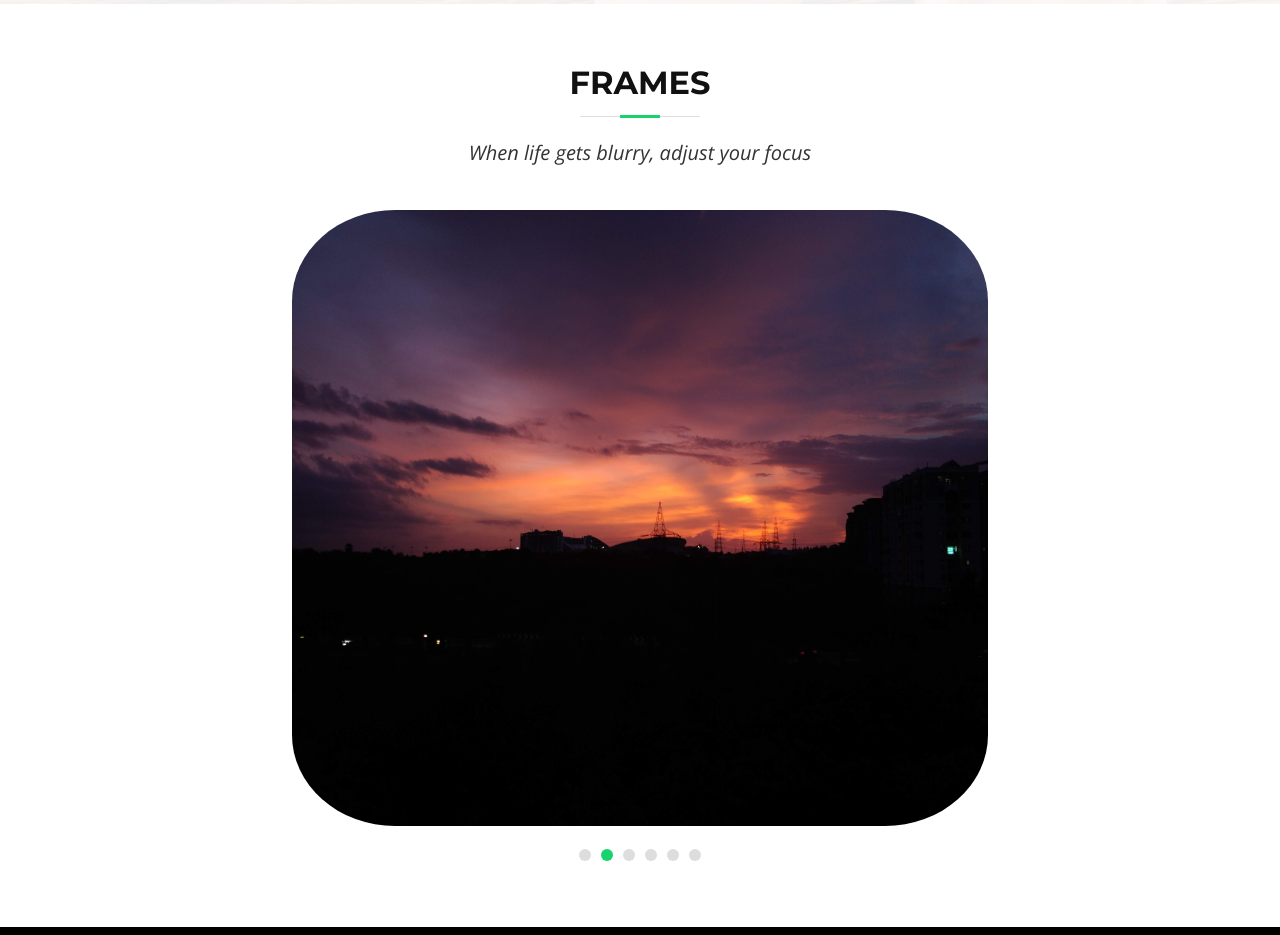
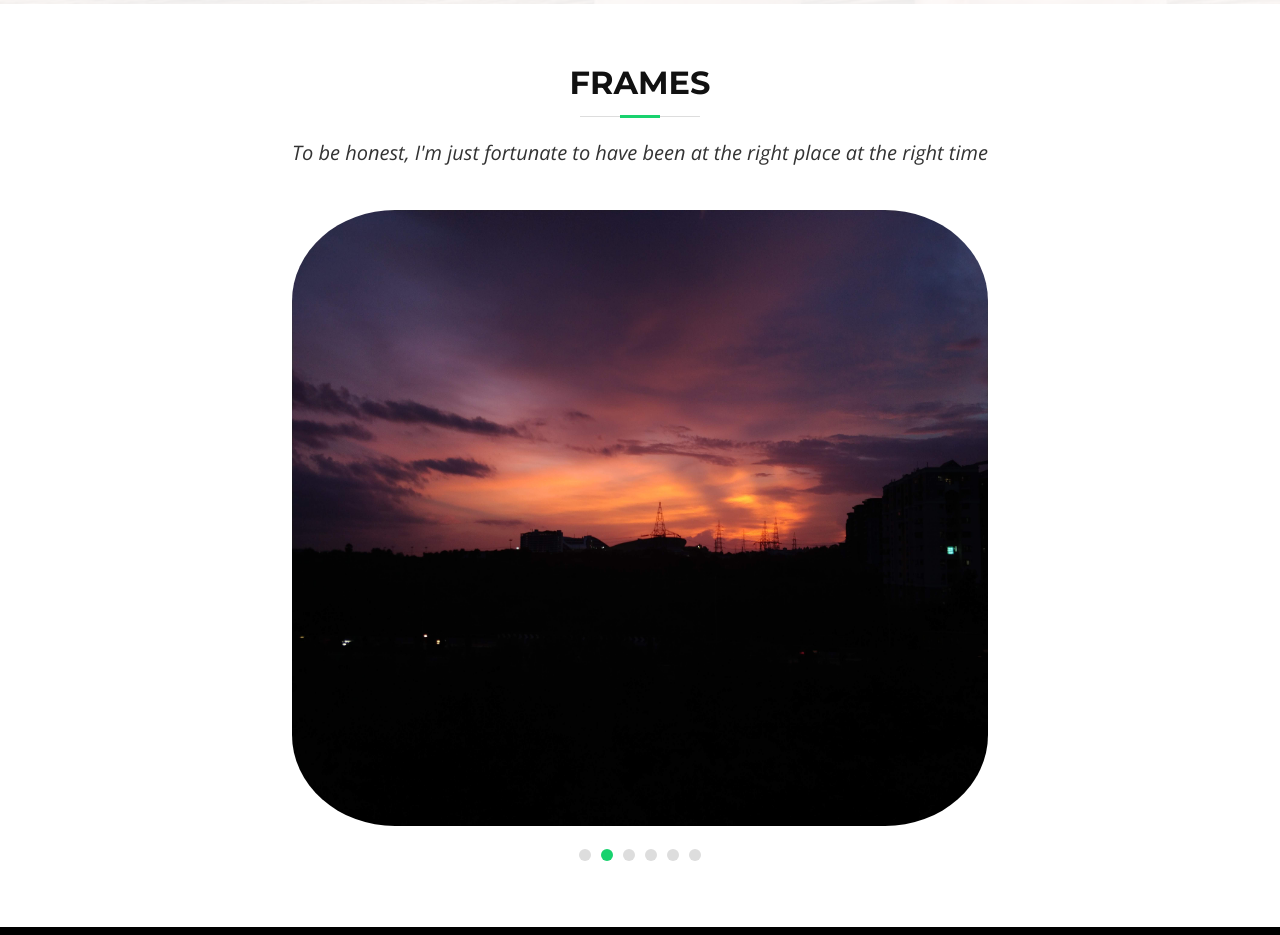
Before and after one commit to sreeharshaparuchur1/sreeharshaparuchur1.github.io, a plain HTML site: page index.html in a window 1280 px wide. Shown: the part 3520-4455 px from the top of the page. Drawn offline with nearby package versions, Linux system fonts and the light colour scheme; files whose address does not match are found by name.

```diff
--- a/index.html
+++ b/index.html
@@ -158,7 +158,7 @@
                 <div class="container" data-aos="fade-up">
                     <header class="section-header">
                         <h3>Frames</h3>
-                        <p>When life gets blurry, adjust your focus</p>
+                        <p>To be honest, I'm just fortunate to have been at the right place at the right time</p>
                     </header>
                     <div class="owl-carousel testimonials-carousel">
                         <div class="testimonial-item">
```
